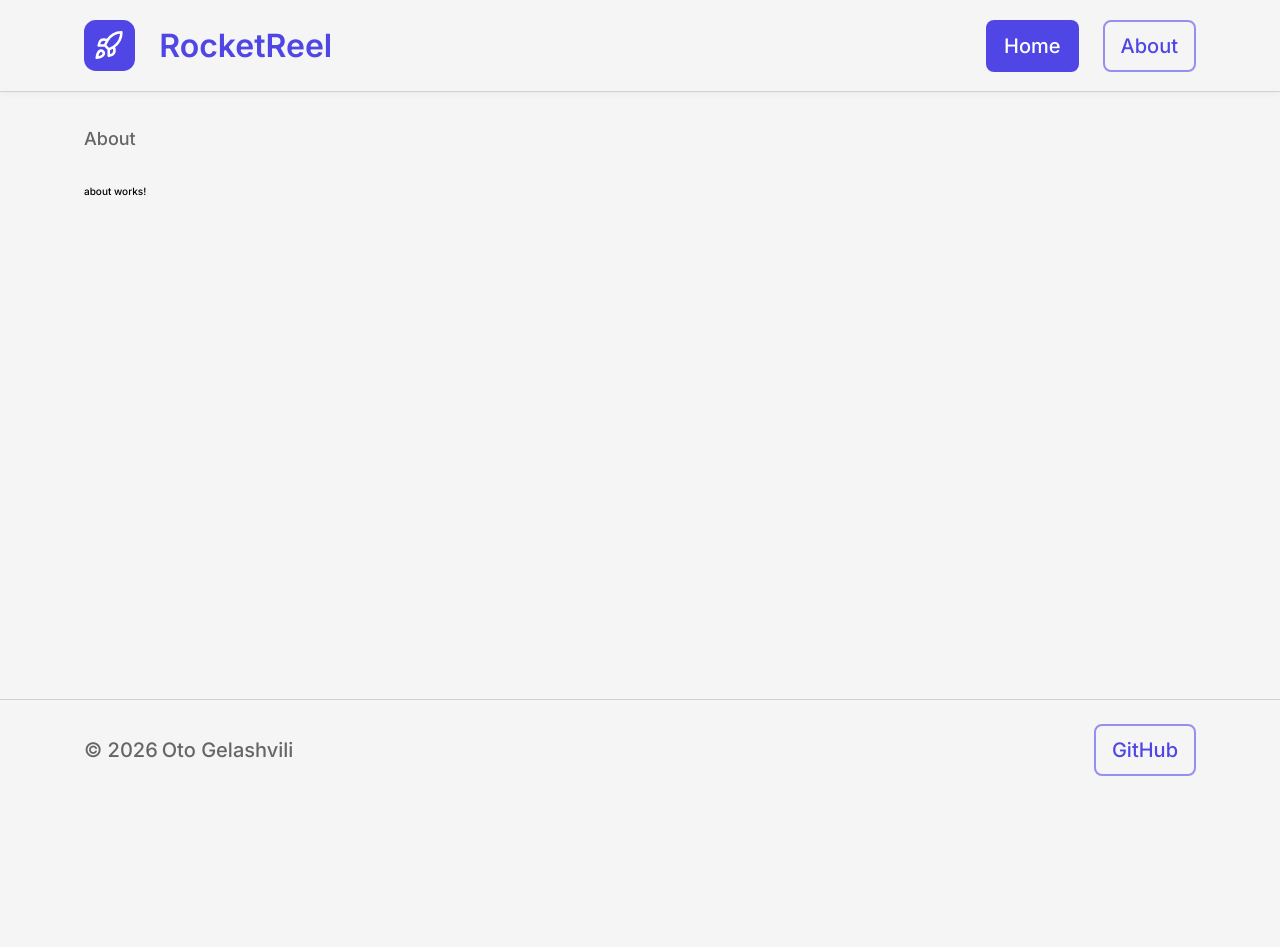
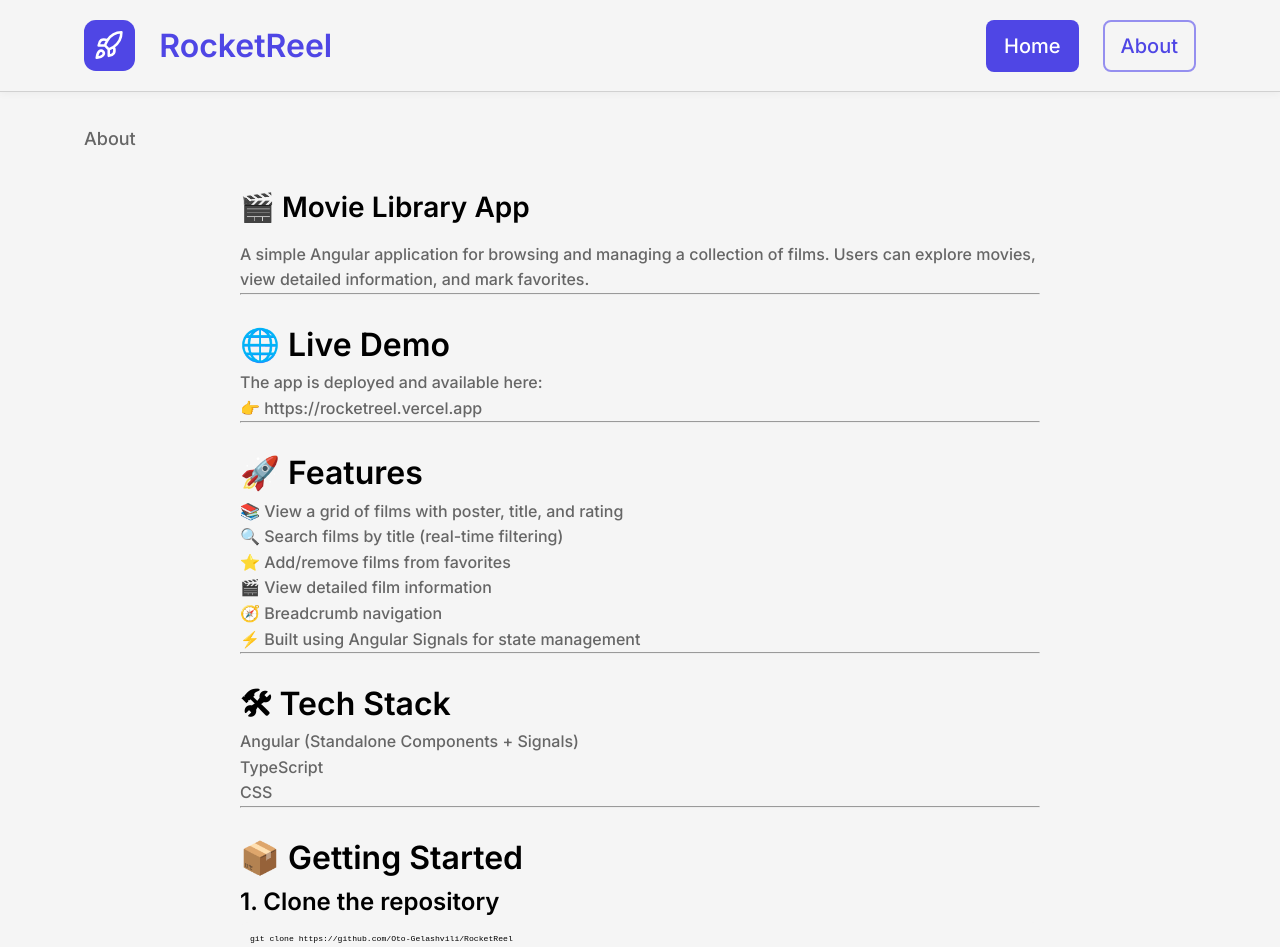
Before and after one commit to Oto-Gelashvili/RocketReel, an Angular app: page /about in a window 1280 px wide. Shown: the top 947 px of the page. Before the commit the page ends 800 px from the top, so only its background shows below. Built offline with nearby package versions, Linux system fonts and the light colour scheme.

Commit message:
feat: add readme file + about page

```diff
--- a/src/app/features/about/about.css
+++ b/src/app/features/about/about.css
@@ -0,0 +1,29 @@
+:host {
+  flex: 1;
+}
+.about {
+  max-width: 800px;
+  margin: 0 auto;
+  line-height: 1.6;
+}
+
+.about h1 {
+  font-size: 2.8rem;
+  margin-bottom: 1.2rem;
+}
+
+.about h2 {
+  margin-top: 2.4rem;
+}
+
+.about pre {
+  background: var(--grey-100);
+  padding: 1rem;
+  border-radius: 8px;
+  overflow-x: auto;
+}
+.about p,
+li {
+  color: var(--grey-500);
+  font-size: var(--btn-s);
+}
--- a/src/app/features/about/about.html
+++ b/src/app/features/about/about.html
@@ -1 +1,93 @@
-<p>about works!</p>
+<div class="about">
+  <h1>🎬 Movie Library App</h1>
+
+  <p>
+    A simple Angular application for browsing and managing a collection of films. Users can explore
+    movies, view detailed information, and mark favorites.
+  </p>
+
+  <hr />
+
+  <h2>🌐 Live Demo</h2>
+  <p>The app is deployed and available here:</p>
+  <p>
+    👉
+    <a href="https://rocketreel.vercel.app" target="_blank" rel="noopener noreferrer">
+      https://rocketreel.vercel.app
+    </a>
+  </p>
+
+  <hr />
+
+  <h2>🚀 Features</h2>
+  <ul>
+    <li>📚 View a grid of films with poster, title, and rating</li>
+    <li>🔍 Search films by title (real-time filtering)</li>
+    <li>⭐ Add/remove films from favorites</li>
+    <li>🎬 View detailed film information</li>
+    <li>🧭 Breadcrumb navigation</li>
+    <li>⚡ Built using Angular Signals for state management</li>
+  </ul>
+
+  <hr />
+
+  <h2>🛠 Tech Stack</h2>
+  <ul>
+    <li>Angular (Standalone Components + Signals)</li>
+    <li>TypeScript</li>
+    <li>CSS</li>
+  </ul>
+
+  <hr />
+
+  <h2>📦 Getting Started</h2>
+
+  <h3>1. Clone the repository</h3>
+  <pre><code>git clone https://github.com/Oto-Gelashvili/RocketReel
+cd RocketReel</code></pre>
+
+  <h3>2. Install dependencies</h3>
+  <pre><code>npm install</code></pre>
+
+  <h3>3. Run the development server</h3>
+  <pre><code>ng serve</code></pre>
+
+  <p>Open your browser at:</p>
+  <pre><code>http://localhost:4200</code></pre>
+
+  <h3>4. Build the project</h3>
+  <pre><code>ng build</code></pre>
+
+  <p>Build output will be in:</p>
+  <pre><code>dist/</code></pre>
+
+  <hr />
+
+  <h2>📁 Project Structure (simplified)</h2>
+  <pre><code>src/
+ ├── app/
+ │   ├── core/          # services (film, breadcrumbs)
+ │   ├── features/      # pages (home, film-details)
+ │   ├── shared/        # reusable components, pipes, directives
+ │   └── models/        # interfaces
+</code></pre>
+
+  <hr />
+
+  <h2>💡 Notes</h2>
+  <ul>
+    <li>State is managed using Angular Signals (no external state library)</li>
+    <li>Components are designed to be reusable (e.g., FilmCard)</li>
+    <li>Routing is fully client-side</li>
+  </ul>
+
+  <hr />
+
+  <h2>👤 Author</h2>
+  <p>
+    GitHub:
+    <a href="https://github.com/Oto-Gelashvili" target="_blank" rel="noopener noreferrer">
+      https://github.com/Oto-Gelashvili
+    </a>
+  </p>
+</div>
```
Also changed, not shown: 1 other file (tests, documents, lock files or other folders).
